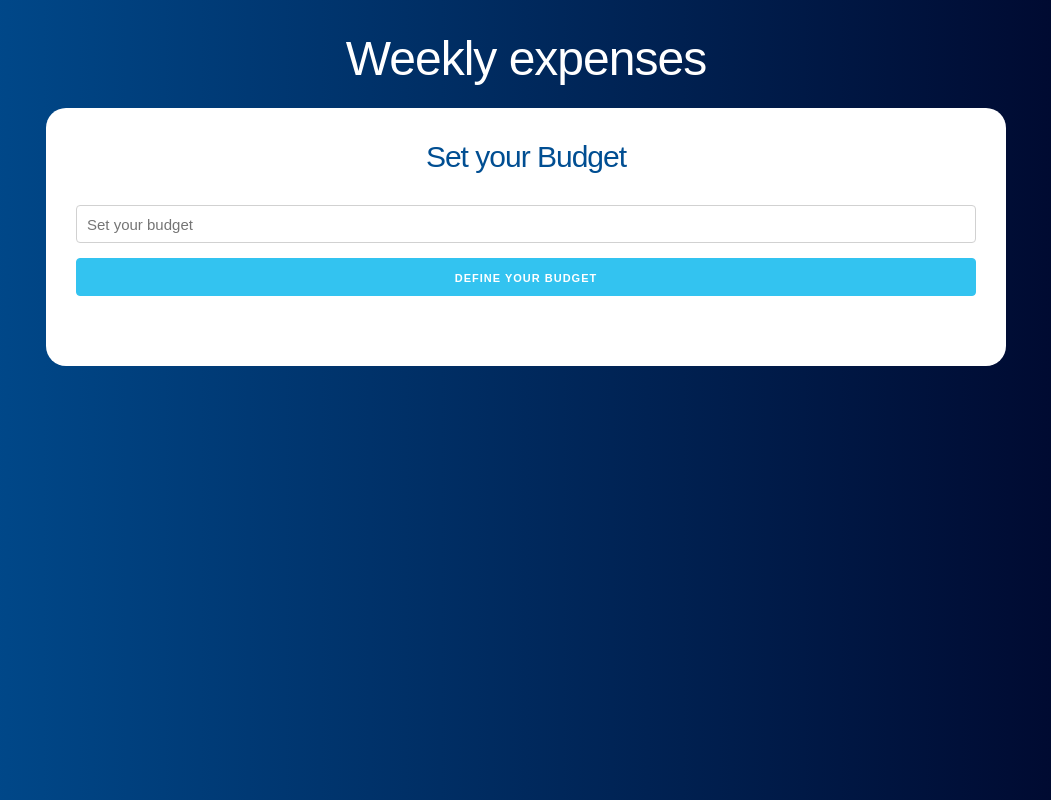
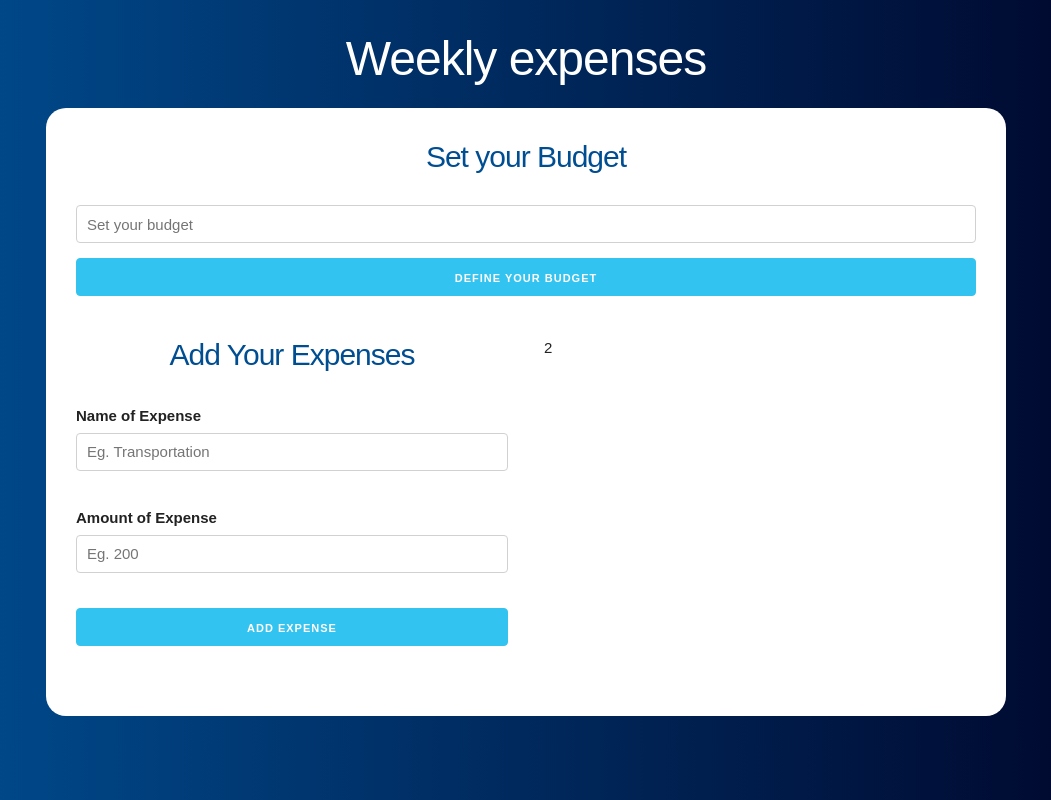
Before and after one commit to diegodjty/budget-app, a React (Create React App) app: page / in a window 1280 px wide. Shown: the whole page, without its empty margins (114-1165 px from the left). Built offline with nearby package versions, Linux system fonts and the light colour scheme; the HTML template or start-up script is replaced by a standard one.

Commit message:
Add a form for the expenses

```diff
--- a/src/App.js
+++ b/src/App.js
@@ -1,5 +1,6 @@
 import React,{useState} from 'react';
 import Question from './components/Question';
+import Form from './components/Form';
 
 
 function App() {
@@ -17,6 +18,16 @@
             handelBudget={handelBudget}
             handelRemaining={handelRemaining}
           />
+          <div className="row">
+            <div className="one-half column">
+              <Form />
+            </div>
+            <div className="one-half column">
+              2
+            </div>
+
+          </div>
+
         </div>
       </header>
     </div>
--- /dev/null
+++ b/src/components/Form.js
@@ -0,0 +1,35 @@
+import React,{useState} from 'react';
+
+const Form = () => {
+    return (
+        <form>
+            <h2>Add Your Expenses</h2>
+
+            <div className="campo">
+                <label>Name of Expense</label>
+                <input
+                    type="text"
+                    className="u-full-width"
+                    placeholder="Eg. Transportation"
+                />
+            </div>
+
+            <div className="campo">
+                <label>Amount of Expense</label>
+                <input
+                    type="number"
+                    className="u-full-width"
+                    placeholder="Eg. 200"
+                />
+            </div>
+
+            <input
+                type="submit"
+                className="button-primary u-full-width"
+                value="Add Expense"
+            />
+        </form>
+     );
+}
+
+export default Form;
```
